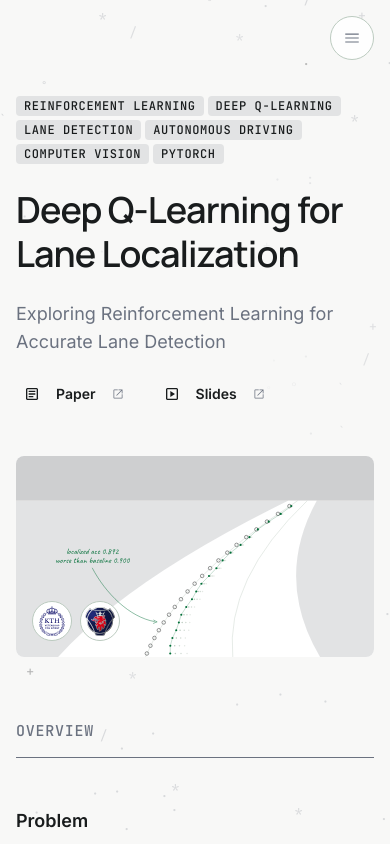
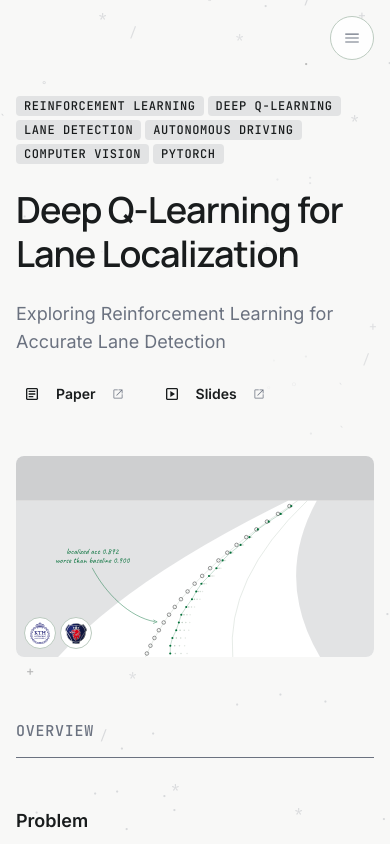
Before and after one commit to 95-ag/ag-portfolio, a Next.js app: page /work/dqn-lane-localization in a window 390 px wide. Shown: the top 844 px of the page. Built offline with nearby package versions, Linux system fonts and the light colour scheme.

Commit message:
refactor: make heroImage optional; drop text card variant; responsive metalayer sizing

```diff
--- a/src/components/project/hero-media.tsx
+++ b/src/components/project/hero-media.tsx
@@ -2,7 +2,7 @@ import Image from "next/image";
 import { coverComponents } from "./covers";
 
 interface HeroMediaProps {
-  src: string;
+  src?: string;
   alt: string;
   poster?: string;
   loop?: boolean;
@@ -28,6 +28,9 @@ export function HeroMedia({
     const CoverComponent = coverComponents[slug];
     return <CoverComponent />;
   }
+
+  // No live cover → a heroImage is guaranteed by the content loader's hero check.
+  if (!src) return null;
 
   if (isVideo(src)) {
     return (
--- a/src/components/project/hero-meta-overlay.tsx
+++ b/src/components/project/hero-meta-overlay.tsx
@@ -27,14 +27,14 @@ export function HeroMetaOverlay({
   if (!hasLogos && !hasContributors) return null;
 
   return (
-    <div className="pointer-events-none absolute inset-0 flex items-end justify-between p-[var(--spacing-md)]">
+    <div className="pointer-events-none absolute inset-0 flex items-end justify-between p-[var(--spacing-sm)] md:p-[var(--spacing-md)]">
       {/* Bottom-left: logos */}
       {hasLogos ? (
-        <div className="pointer-events-auto flex items-center gap-[var(--spacing-sm)]">
+        <div className="pointer-events-auto flex items-center gap-[var(--spacing-xs)] md:gap-[var(--spacing-sm)]">
           {logos.map((logo) => (
             <div
               key={logo.src}
-              className="relative h-10 w-10 overflow-hidden rounded-full border border-[var(--outline-variant)] bg-white"
+              className="relative h-8 w-8 overflow-hidden rounded-full border border-[var(--outline-variant)] bg-white md:h-10 md:w-10"
             >
               <Image
                 src={logo.src}
@@ -61,7 +61,7 @@ export function HeroMetaOverlay({
                 alt={c.name}
                 width={24}
                 height={24}
-                className="h-6 w-6 rounded-full border border-[var(--outline-variant)] object-cover"
+                className="h-5 w-5 rounded-full border border-[var(--outline-variant)] object-cover md:h-6 md:w-6"
                 style={{ marginLeft: i > 0 ? "-6px" : undefined }}
                 unoptimized={c.avatar.endsWith(".svg")}
               />
--- a/src/components/project/project-card.tsx
+++ b/src/components/project/project-card.tsx
@@ -1,9 +1,5 @@
 import Link from "next/link";
-import type { IconProps } from "@/components/icons/icon-base";
 import { ArrowForwardIcon } from "@/components/icons/material/arrow-forward";
-import { CodeIcon } from "@/components/icons/material/code";
-import { ScienceIcon } from "@/components/icons/material/science";
-import { WorkIcon } from "@/components/icons/material/work";
 import { HeroMedia } from "@/components/project/hero-media";
 import { Tag } from "@/components/ui/tag";
 import type { Project } from "@/lib/content/projects";
@@ -11,23 +7,11 @@ import { cn } from "@/lib/utils/cn";
 
 interface ProjectCardProps {
   project: Project;
-  variant?: "compact" | "featured" | "text";
+  variant?: "compact" | "featured";
 }
 
-type IconComponent = (props: IconProps) => React.ReactElement;
-
-const categoryIcon: Record<string, IconComponent> = {
-  academic: ScienceIcon,
-  freelance: WorkIcon,
-  personal: CodeIcon,
-};
-
-export function ProjectCard({
-  project,
-  variant = "compact",
-}: ProjectCardProps) {
+export function ProjectCard({ project }: ProjectCardProps) {
   const { slug, frontmatter: fm } = project;
-  const CategoryIcon = categoryIcon[fm.projectType];
   const displayText = fm.summary;
 
   return (
@@ -40,27 +24,7 @@ export function ProjectCard({
         "focus-visible:outline-2 focus-visible:outline-offset-2 focus-visible:outline-[var(--focus-ring)]",
       )}
     >
-      {variant === "text" ? (
-        /* Text-only variant — intentional, no media area */
-        <div className="flex flex-1 flex-col gap-[var(--spacing-md)] p-[var(--spacing-lg)]">
-          <div className="text-[var(--on-surface-muted)]">
-            {CategoryIcon && <CategoryIcon size={18} />}
-          </div>
-          <div className="flex flex-1 flex-col gap-[var(--spacing-xs)]">
-            <p className="heading-component font-semibold group-hover:underline group-hover:decoration-[var(--accent)] group-hover:underline-offset-2">
-              {fm.title}
-            </p>
-            <p className="body-caption">{displayText}</p>
-          </div>
-          <div className="flex flex-wrap gap-[var(--spacing-xs)]">
-            {fm.tags.slice(0, 3).map((tag) => (
-              <Tag key={tag}>{tag}</Tag>
-            ))}
-          </div>
-        </div>
-      ) : (
-        <>
-          {/* Hero — image scales slightly on hover */}
+      {/* Hero — every card renders a hero (live cover or heroImage) */}
       <div className="p-[var(--spacing-md)]">
         <div className="relative w-full overflow-hidden rounded-[var(--radius-md)] bg-[var(--surface-sunken)] aspect-video">
           <div className="absolute inset-0 transition-transform duration-[var(--duration-slow)] group-hover:scale-[1.03]">
@@ -100,8 +64,6 @@ export function ProjectCard({
           ))}
         </div>
       </div>
-        </>
-      )}
     </Link>
   );
 }
--- a/src/lib/schemas/project.ts
+++ b/src/lib/schemas/project.ts
@@ -48,7 +48,10 @@ export const ProjectFrontmatterSchema = z
     projectType: z.enum(["academic", "freelance", "personal"]),
     publishedAt: z.string().regex(/^\d{4}-\d{2}-\d{2}$/),
     order: z.number(),
-    heroImage: z.string().startsWith("/"),
+    // Hero is satisfied by EITHER a registered live cover component (preferred) OR a
+    // static heroImage (image or video). heroImage is optional here; the content loader
+    // fails the build if a project has neither a live cover nor a heroImage.
+    heroImage: z.string().startsWith("/").optional(),
     heroAlt: z.string().min(1),
     heroPoster: z.string().startsWith("/").optional(),
     heroVideoLoop: z.boolean().optional().default(true),
@@ -63,9 +66,12 @@ export const ProjectFrontmatterSchema = z
     metaDescription: z.string().max(160).optional(),
     relatedProjects: z.array(z.string()).optional(),
   })
-  .refine((data) => !isVideo(data.heroImage) || !!data.heroPoster, {
-    message: "heroPoster is required when heroImage is a video",
-    path: ["heroPoster"],
-  });
+  .refine(
+    (data) => !data.heroImage || !isVideo(data.heroImage) || !!data.heroPoster,
+    {
+      message: "heroPoster is required when heroImage is a video",
+      path: ["heroPoster"],
+    },
+  );
 
 export type ProjectFrontmatter = z.infer<typeof ProjectFrontmatterSchema>;
```
Lines whose indentation alone changed are shown as unchanged.
